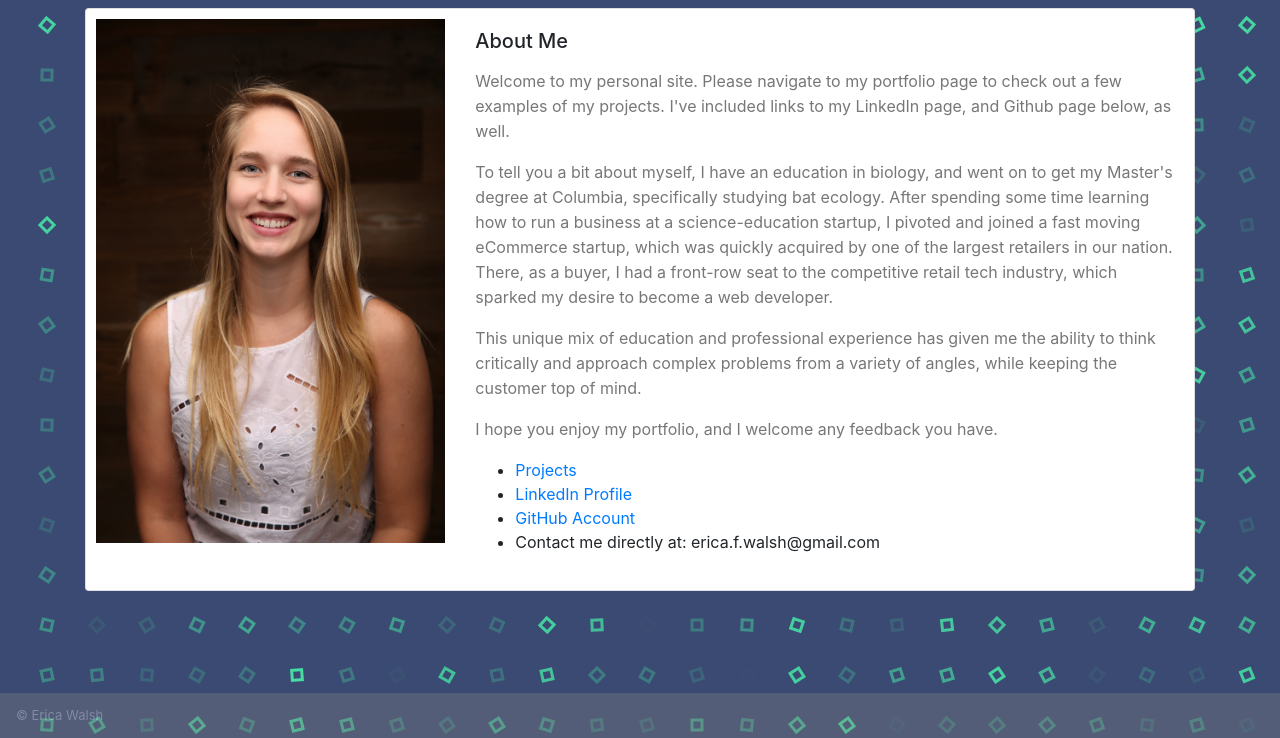
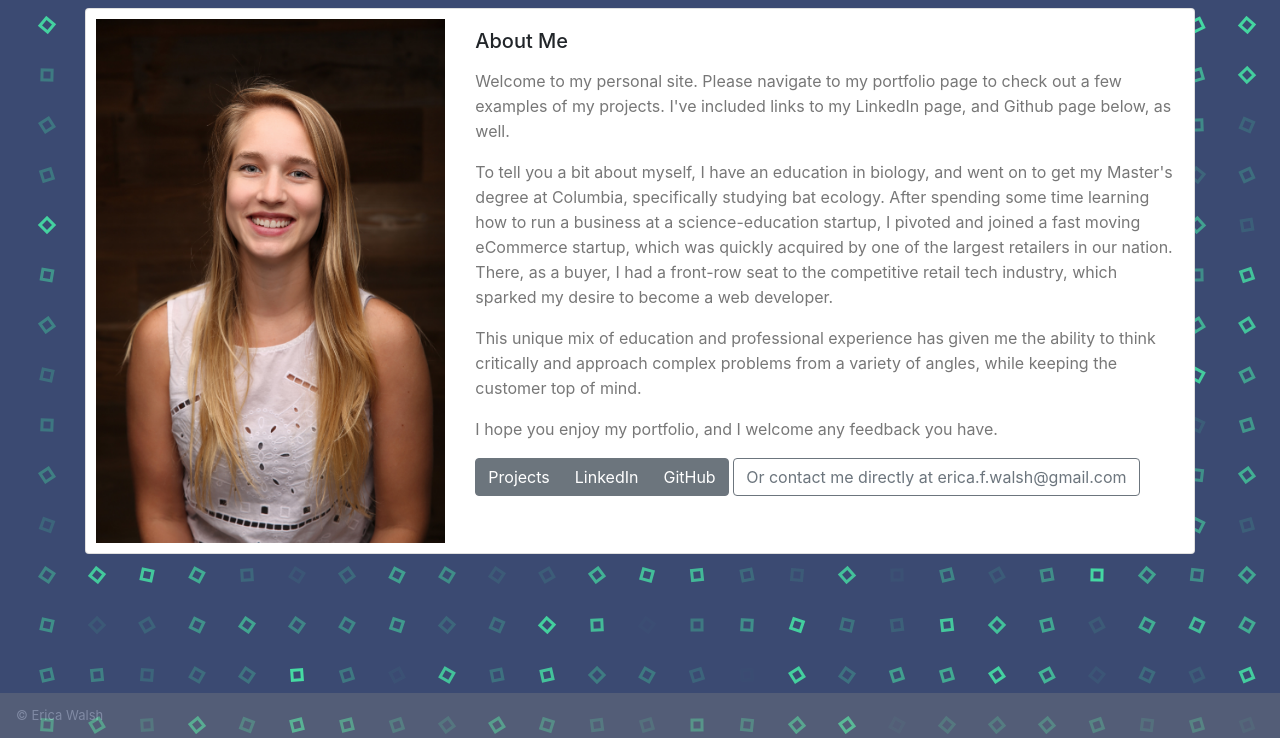
Before and after one commit to ericafwalsh/React_portfolio, a plain HTML site: page index.html in a window 1280 px wide. Shown: the part 62-800 px from the top of the page. Drawn offline with nearby package versions, Linux system fonts and the light colour scheme.

Commit message:
changed links to buttons

```diff
--- a/index.html
+++ b/index.html
@@ -85,8 +85,16 @@
                                     <p>I hope you enjoy my portfolio, and I
                                         welcome any feedback you have.</p>
                                 </p>
-                                <ul>
-                                    <li>
+
+                                <div class="btn-group" role="group" aria-label="Basic example">
+                                    <a type="button" class="btn btn-secondary" href="portfolio.html">Projects</a>
+                                    <a type="button" class="btn btn-secondary" href="https://www.linkedin.com/in/erica-f-walsh/">LinkedIn</a>
+                                    <a type="button" class="btn btn-secondary" href="https://github.com/ericafwalsh">GitHub</a>
+                                  </div>
+                                  <button type="button" class="btn btn-outline-secondary" style="pointer-events: none">Or contact me directly at erica.f.walsh@gmail.com</button>
+
+                                <!-- <ul> -->
+                                    <!-- <li>
                                         <a href="portfolio.html">Projects</a>
                                     </li>
                                     <li>
@@ -95,11 +103,11 @@
                                     </li>
                                     <li>
                                         <a href="https://github.com/ericafwalsh">GitHub Account</a>
-                                    </li>
-                                    <li>
+                                    </li> -->
+                                    <!-- <li>
                                         <a>Contact me directly at: erica.f.walsh@gmail.com</a>
                                     </li>
-                                </ul>
+                                </ul> -->
                             </div>
                         </div>
                     </div>
```
